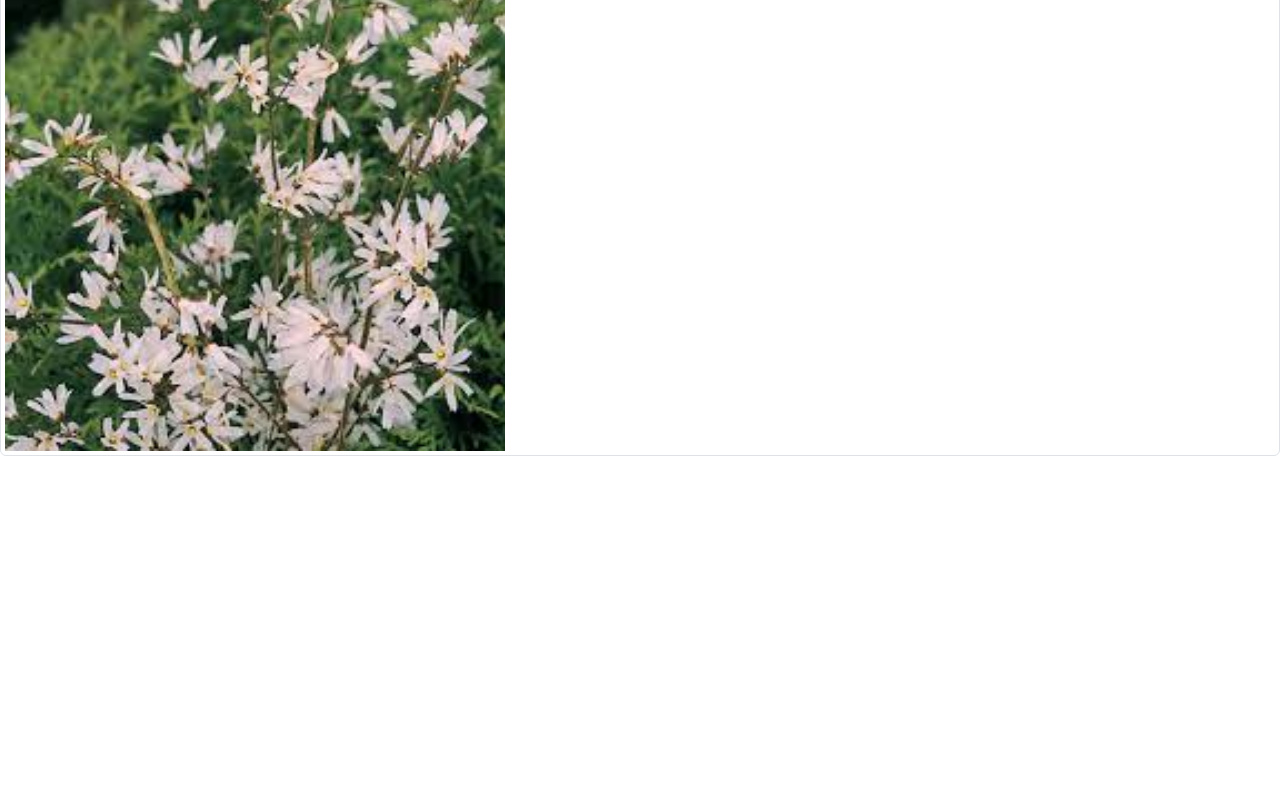
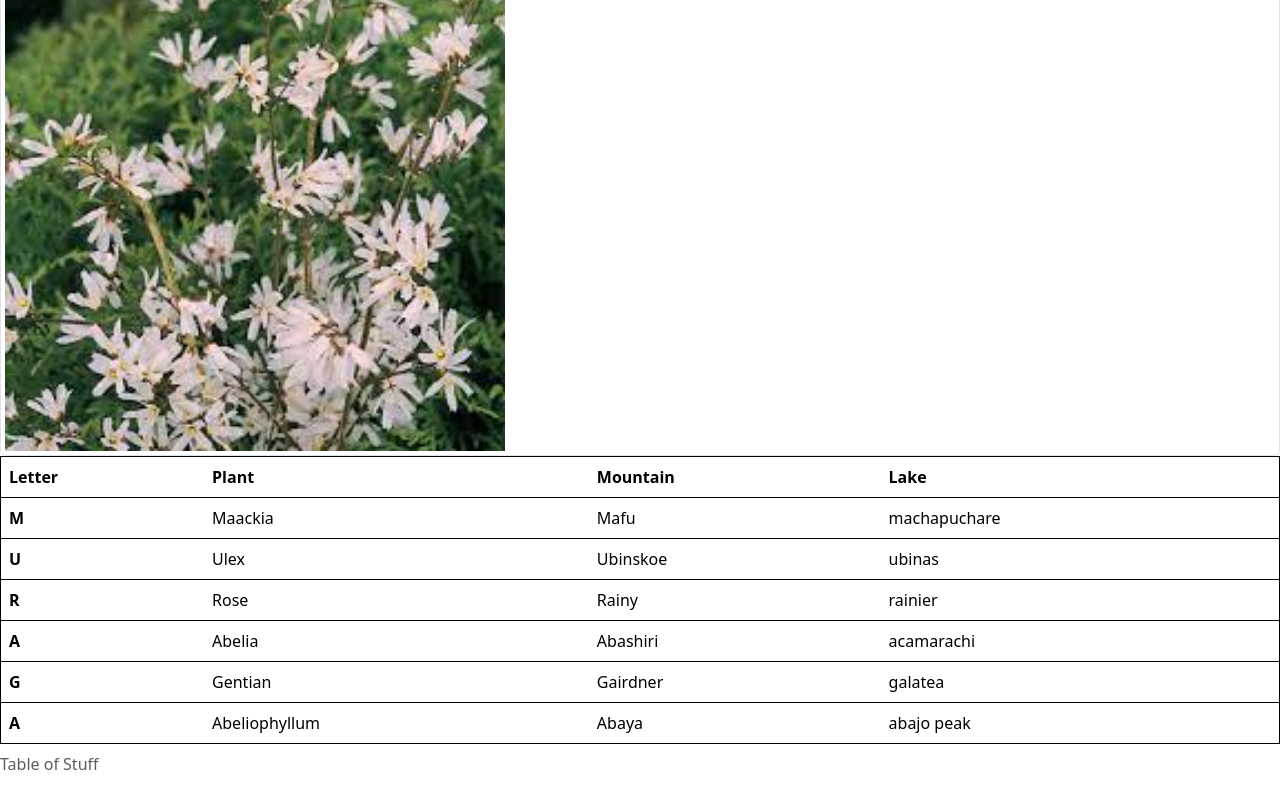
Before and after one commit to 44-563-Web-Apps-S23/44563-webapps-s23-assignment5-GabrielMura, a plain HTML site: page plants.html in a window 1280 px wide. Shown: the part 698-1498 px from the top of the page. Before the commit the page ends 1154 px from the top, so only its background shows below. Drawn offline with nearby package versions, Linux system fonts and the light colour scheme.

Commit message:
Updated plants.html
Added table

```diff
--- a/plants.html
+++ b/plants.html
@@ -33,7 +33,9 @@
       <div class = "col-md">Abeliophyllum</div>
     </div>
   </div>
+
   <p>The Plant names broke first because they are in the col-md class while the letters are in the col-sm-2 class.</p>
+
   <div class = "img-thumbnail">
     <div class ="img-fluid">
       <img src="ulex.jpg" style="height: 500px; width: 500px;" alt="Ulex Plant">
@@ -41,5 +43,55 @@
       <img src="Abeliophyllum.jfif" style="height: 500px; width: 500px;" alt="Abeliophyllum Plant">
     </div>
   </div>
+
+  <table class = "table" style="border: 1px solid black;">
+    <caption>Table of Stuff</caption>
+    <thead>
+    <tr>
+      <th scope="col">Letter</th>
+      <th scope="col">Plant</th>
+      <th scope="col">Mountain</th>
+      <th scope="col">Lake</th>
+    </tr>
+    </thead>
+    <tbody>
+    <tr>
+      <th scope="row">M</td>
+      <td>Maackia</td>
+      <td>Mafu</td>
+      <td>machapuchare</td>
+    </tr>
+    <tr>
+      <th scope="row">U</td>
+      <td>Ulex</td>
+      <td>Ubinskoe</td>
+      <td>ubinas</td>
+    </tr>
+    <tr>
+      <th scope="row">R</td>
+      <td>Rose</td>
+      <td>Rainy</td>
+      <td>rainier</td>
+    </tr>
+    <tr>
+      <th scope="row">A</td>
+      <td>Abelia</td>
+      <td>Abashiri</td>
+      <td>acamarachi</td>
+    </tr>
+    <tr>
+      <th scope="row">G</td>
+      <td>Gentian</td>
+      <td>Gairdner</td>
+      <td>galatea</td>
+    </tr>
+    <tr>
+      <th scope="row">A</td>
+      <td>Abeliophyllum</td>
+      <td>Abaya</td>
+      <td>abajo peak</td>
+    </tr>
+    </tbody>
+  </table>
 </body>
 </html>
```
